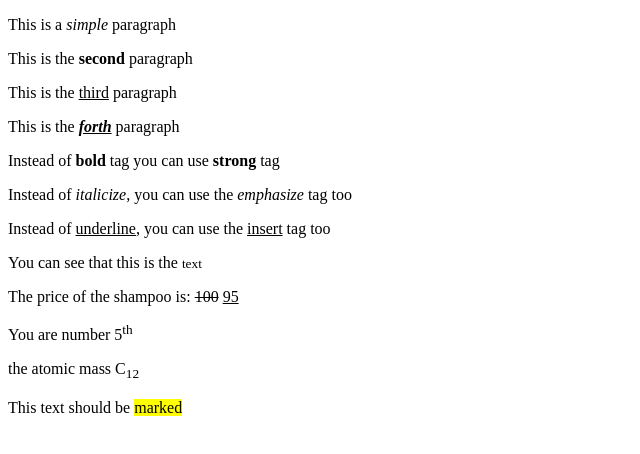
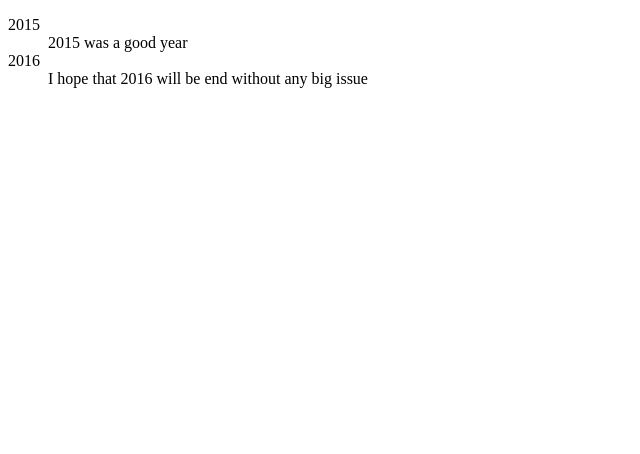
Before and after one commit to dastangoo/Skillshare_The_Complete_Web_Developer_Master_Class_Part1_Become_A_Professional_Web_Developer, a plain HTML site: page index.html in a window 1280 px wide. Shown: the whole page, without its empty margins (0-640 px from the left). Drawn offline with Linux system fonts and the light colour scheme.

Commit message:
Description Tag

```diff
--- a/index.html
+++ b/index.html
@@ -5,28 +5,11 @@
 	<title>Learn HTML</title>
 </head>
 <body>
-	<p>This is a <i>simple</i> paragraph</p>
-	<p>This is the <b>second</b> paragraph</p>
-	<p>This is the <u>third</u> paragraph</p>
-	<p>This is the <b><u><i>forth</i></u></b> paragraph</p>
-	<p>Instead of <b>bold</b> tag you can use <strong>strong</strong> tag</p>
-	<p>Instead of <i>italicize</i>, you can use the <em>emphasize</em> tag too</p>
-	<p>Instead of <u>underline</u>, you can use the <ins>insert</ins> tag too</p>
-	<p>You can see that this is the <small>text</small> </p>
-	<p>
-		The price of the shampoo is: <del>100</del> <ins>95</ins>
-	</p>
-	<p>
-		You are number 5<sup>th</sup>
-	</p>
-	<p>
-		the atomic mass C<sub>12</sub>
-	</p>
-
-	<!-- The HTML5 formatting elements	-->
-	<p>
-		This text should be <mark>marked</mark>
-	</p>
-
+	<dl>
+		<dt>2015</dt>
+		<dd>2015 was a good year</dd>
+		<dt>2016</dt>
+		<dd>I hope that 2016 will be end without any big issue</dd>
+	</dl>
 </body>
 </html>
```
